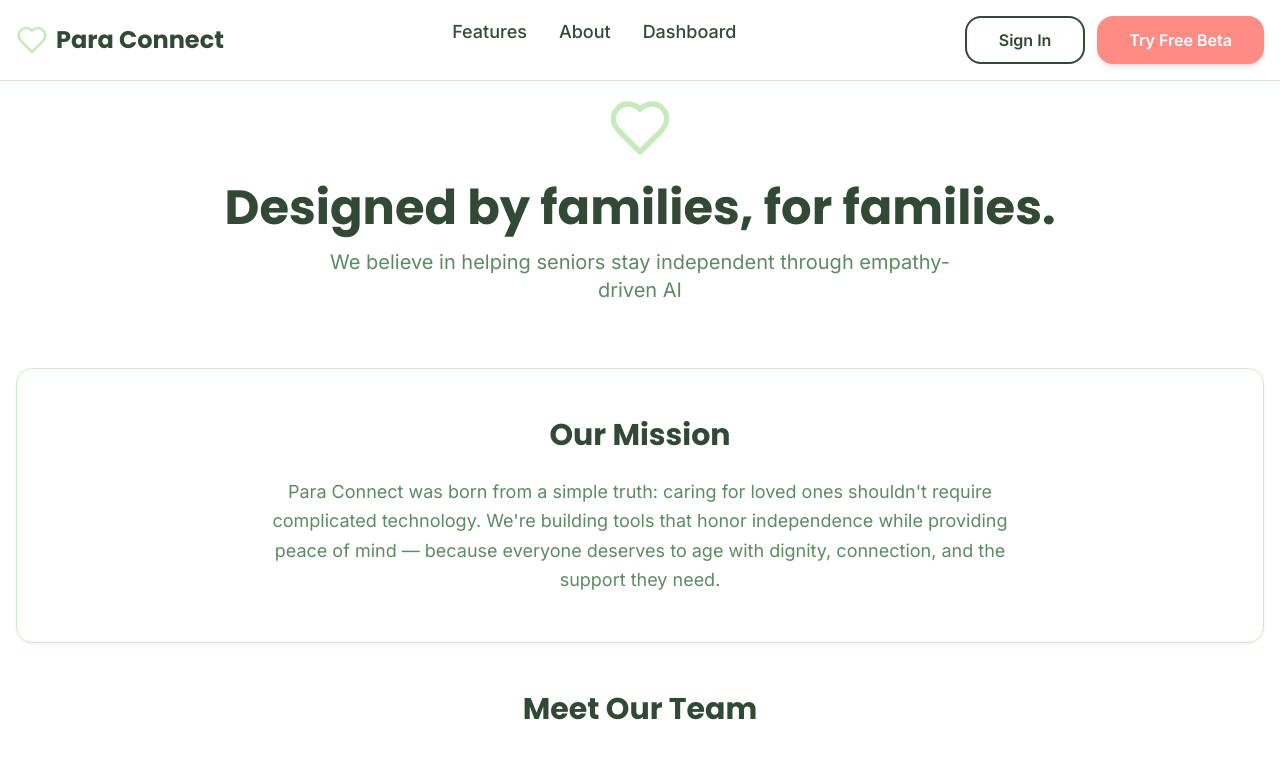
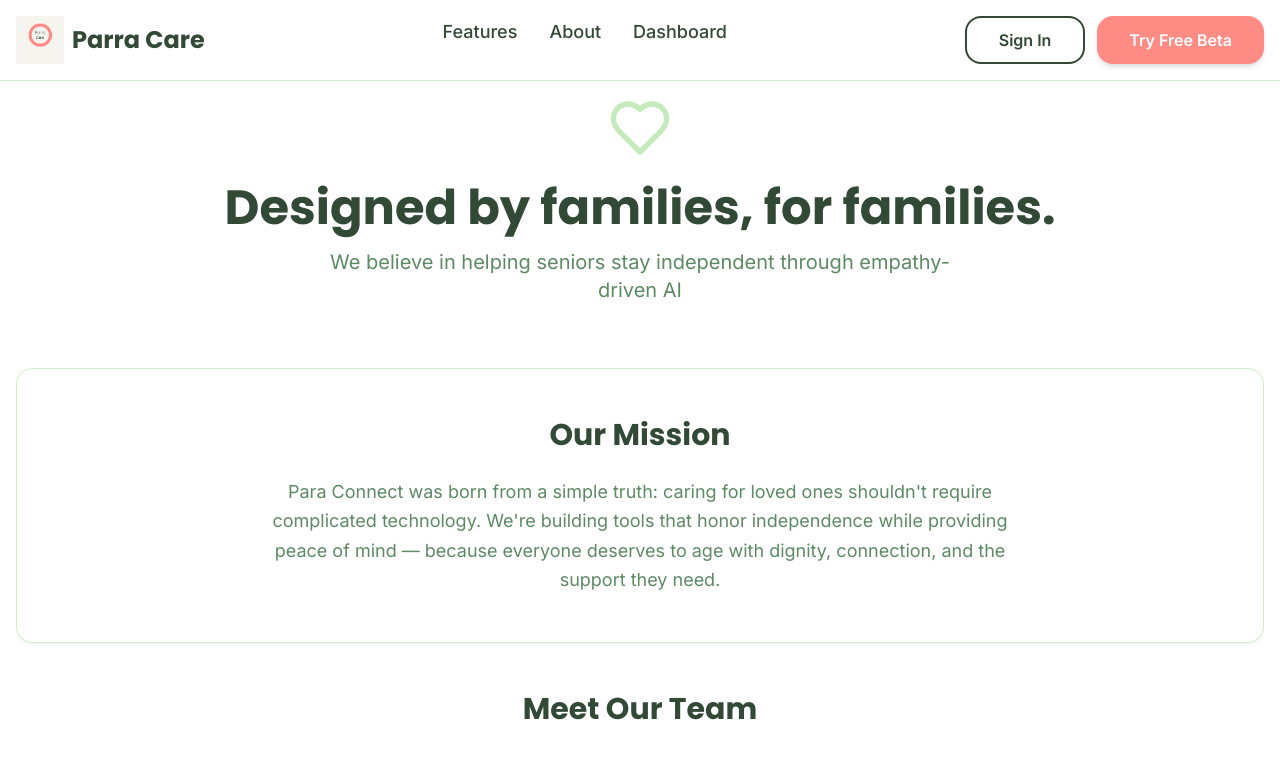
Before and after one commit to MatthewSnow2/parra-kind-connect-local, a React (Vite) app: page /about in a window 1280 px wide. Shown: the top 758 px of the page. Built offline with nearby package versions, Linux system fonts and the light colour scheme; the HTML template or start-up script is replaced by a standard one.

Commit message:
Update logo

```diff
--- a/src/components/Navigation.tsx
+++ b/src/components/Navigation.tsx
@@ -1,6 +1,6 @@
 import { Link } from "react-router-dom";
 import { Button } from "@/components/ui/button";
-import { Heart } from "lucide-react";
+import parraLogo from "@/assets/parra-logo.png";
 
 const Navigation = () => {
   return (
@@ -8,8 +8,12 @@ const Navigation = () => {
       <div className="container mx-auto px-4 py-4">
         <div className="flex items-center justify-between">
           <Link to="/" className="flex items-center gap-2 group">
-            <Heart className="h-8 w-8 text-primary group-hover:text-secondary transition-colors" />
-            <span className="text-2xl font-heading font-bold text-foreground">Para Connect</span>
+            <img
+              src={parraLogo}
+              alt="Parra Care"
+              className="h-12 w-12 transition-transform group-hover:scale-105"
+            />
+            <span className="text-2xl font-heading font-bold text-foreground">Parra Care</span>
           </Link>
 
           <div className="hidden md:flex items-center gap-8">
```
Also changed, not shown: src/assets/parra-logo.png (added).
